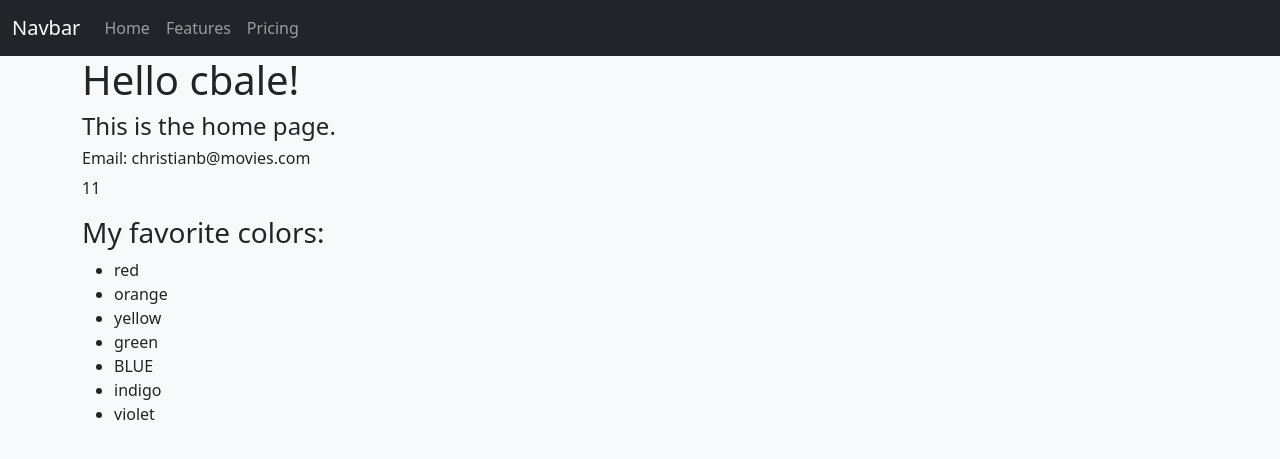
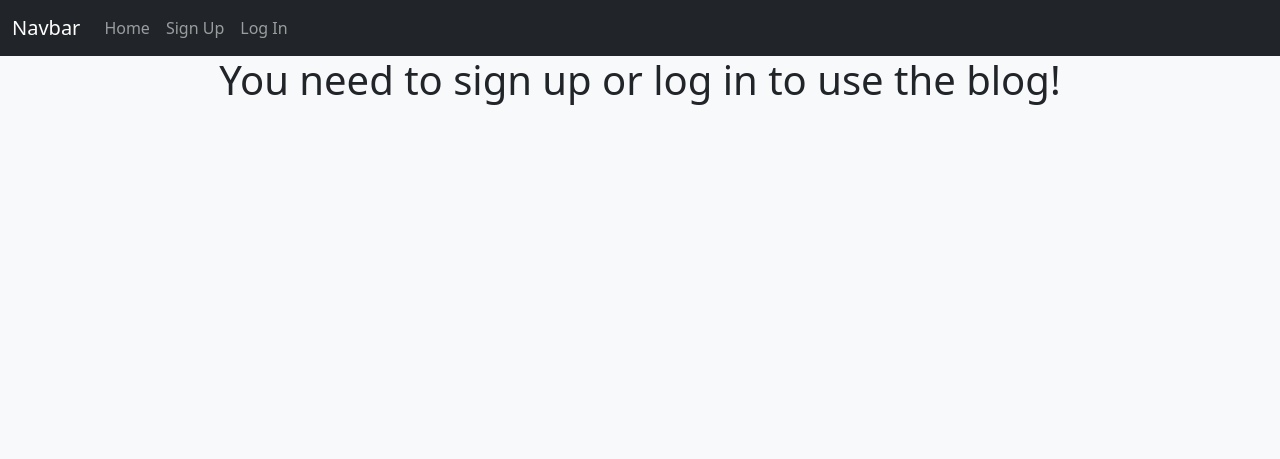
Before and after one commit to moeqaz/kekambas102_flask_blog, a Flask app: page / in a window 1280 px wide. Shown: the top 459 px of the page. Run offline with Flask 3, Linux system fonts and the light colour scheme.

Commit message:
completed in class tuesday

```diff
--- a/app/__init__.py
+++ b/app/__init__.py
@@ -3,6 +3,7 @@ from flask import Flask
 # Import SQLAlchemy and Migrate
 from flask_sqlalchemy import SQLAlchemy
 from flask_migrate import Migrate
+from flask_login import LoginManager
 # import the Config class from the config module
 from config import Config
 
@@ -15,7 +16,9 @@ app.config.from_object(Config)
 # Create an instance of SQLAlchemy to represent our database
 db = SQLAlchemy(app)
 # Create an instance of Migrate to represent our migration engine
-migrate = Migrate(app, db)
+migrate = Migrate(app, db, render_as_batch=True)
+# Create an instance of LoginManager to let our app allow login capabilities
+login = LoginManager(app)
 
 # import all of the routes and models from the routes and models module in the current folder
 from . import routes, models
--- a/app/forms.py
+++ b/app/forms.py
@@ -9,3 +9,9 @@ class SignUpForm(FlaskForm):
     password = PasswordField('Password', validators=[DataRequired()])
     confirm_pass = PasswordField('Confirm Password', validators=[DataRequired(), EqualTo('password')])
     submit = SubmitField()
+
+
+class LogInForm(FlaskForm):
+    username = StringField('Username', validators=[DataRequired()])
+    password = PasswordField('Password', validators=[DataRequired()])
+    submit = SubmitField()
--- a/app/routes.py
+++ b/app/routes.py
@@ -1,6 +1,8 @@
 from flask import render_template, redirect, url_for, flash
+from flask_login import login_user
 from app import app
-from app.forms import SignUpForm
+from app.forms import SignUpForm, LogInForm
+from app.models import User
 
 # Create routes for our app
 @app.route('/')
@@ -28,11 +30,38 @@ def signup():
         username = form.username.data
         password = form.password.data
         print(email, username, password)
+        # Check to see if we have a user with username and/or password
+        check_user = User.query.filter( (User.username == username) | (User.email == email) )
+        if check_user is not None:
+            flash('User with username and/or email already exists!', "danger")
+            return redirect(url_for('signup'))
         # Add a new user to the database
-
+        new_user = User(email=email, username=username, password=password)
         # Flash a success message
-        flash("You have succesffuly signed up!", "success")
+        flash(f"{new_user} has successfully signed up!", "success")
         # Redirect back to home
         return redirect(url_for('index'))
 
     return render_template('signup.html', form=form)
+
+
+
+@app.route('/login', methods=["GET", "POST"])
+def login():
+    form = LogInForm()
+    if form.validate_on_submit():
+        username = form.username.data
+        password = form.password.data
+        # Check to see if there is a username with that username and password
+        user = User.query.filter_by(username=username).first()
+        if user is not None and user.check_password(password):
+            # log user in
+            login_user(user)
+            flash(f"{user} is now logged in!", 'primary')
+            return redirect(url_for('index'))
+        else:
+            flash("Incorrect username and/or password! Please try again.", 'danger')
+            return redirect(url_for('index'))
+
+
+    return render_template('login.html', form=form)
--- a/app/templates/index.html
+++ b/app/templates/index.html
@@ -3,18 +3,9 @@
 {% block title %}Home{% endblock %}
 
 {% block content %}
-    <h1>Hello {{ user.get('username') }}!</h1>
-    <h4>This is the home page.</h4>
-    <h6>Email: {{ user['email'] }}</h6>
-    <p>{{ 4 + 7 }}</p>
-    <h3>My favorite colors:</h3>
-    <ul>
-        {% for color in colors %}
-            {% if color == 'blue' %}
-                <li>{{ color.upper() }}</li>
-            {% else %}
-                <li>{{ color.lower() }}</li>
-            {% endif %}
-        {% endfor %}
-    </ul>
+    {% if current_user.is_authenticated %}
+        <h1 class="text-center">Hello {{ current_user }}!</h1>
+    {% else %}
+        <h1 class="text-center">You need to sign up or log in to use the blog!</h1>
+    {% endif %}
 {% endblock content %}
--- a/app/templates/nav.html
+++ b/app/templates/nav.html
@@ -1,14 +1,19 @@
 <nav class="navbar navbar-expand-lg bg-dark navbar-dark">
     <div class="container-fluid">
-        <a class="navbar-brand" href="#">Navbar</a>
+        <a class="navbar-brand" href="{{ url_for('index') }}">Navbar</a>
         <button class="navbar-toggler" type="button" data-bs-toggle="collapse" data-bs-target="#navbarNavAltMarkup" aria-controls="navbarNavAltMarkup" aria-expanded="false" aria-label="Toggle navigation">
         <span class="navbar-toggler-icon"></span>
         </button>
         <div class="collapse navbar-collapse" id="navbarNavAltMarkup">
         <div class="navbar-nav">
-            <a class="nav-link" href="#">Home</a>
-            <a class="nav-link" href="#">Features</a>
-            <a class="nav-link" href="#">Pricing</a>
+            <a class="nav-link" href="{{ url_for('index') }}">Home</a>
+            {% if current_user.is_authenticated %}
+                <a class="nav-link" href="#">Create</a>
+                <a class="nav-link" href="{{ url_for('logout') }}">Log Out</a>
+            {% else %}
+                <a class="nav-link" href="{{ url_for('signup') }}">Sign Up</a>
+                <a class="nav-link" href="{{ url_for('login') }}">Log In</a>
+            {% endif %}
         </div>
         </div>
     </div>
--- a/requirements.txt
+++ b/requirements.txt
@@ -1,6 +1,7 @@
 alembic==1.8.1
 click==8.1.3
 Flask==2.2.2
+Flask-Login==0.6.2
 Flask-Migrate==3.1.0
 Flask-SQLAlchemy==3.0.2
 Flask-WTF==1.0.1
```
Also changed, not shown: app/models.py (+26 -2 lines), app/templates/login.html (added, +21 -0 lines).
